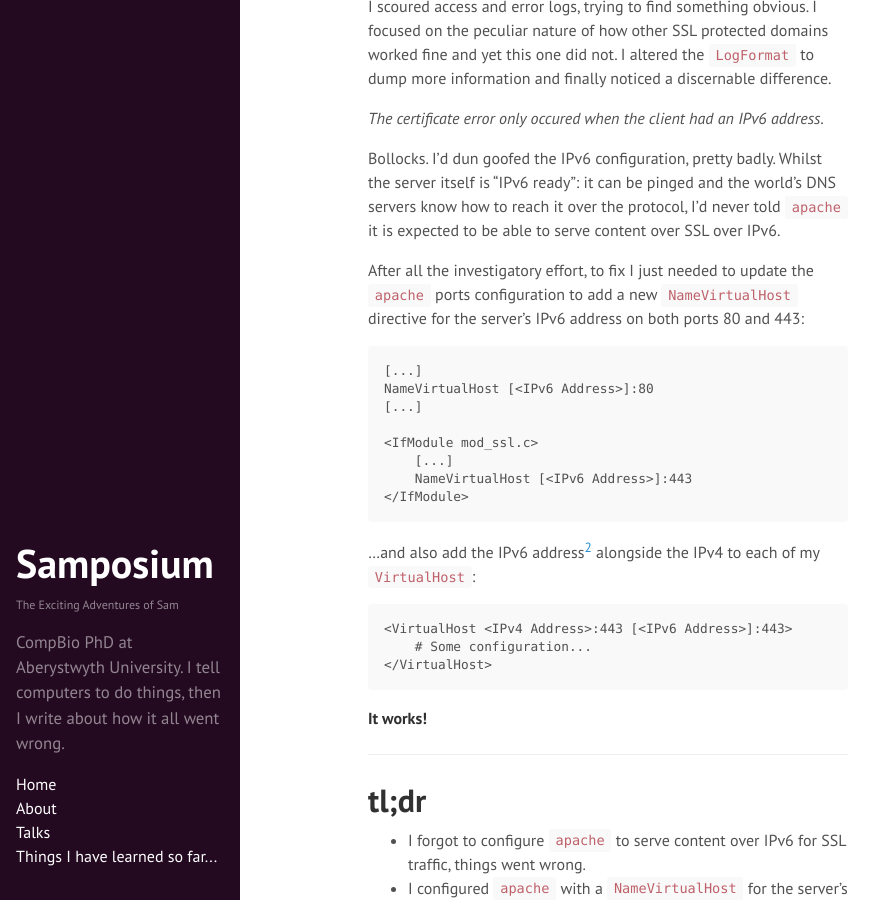
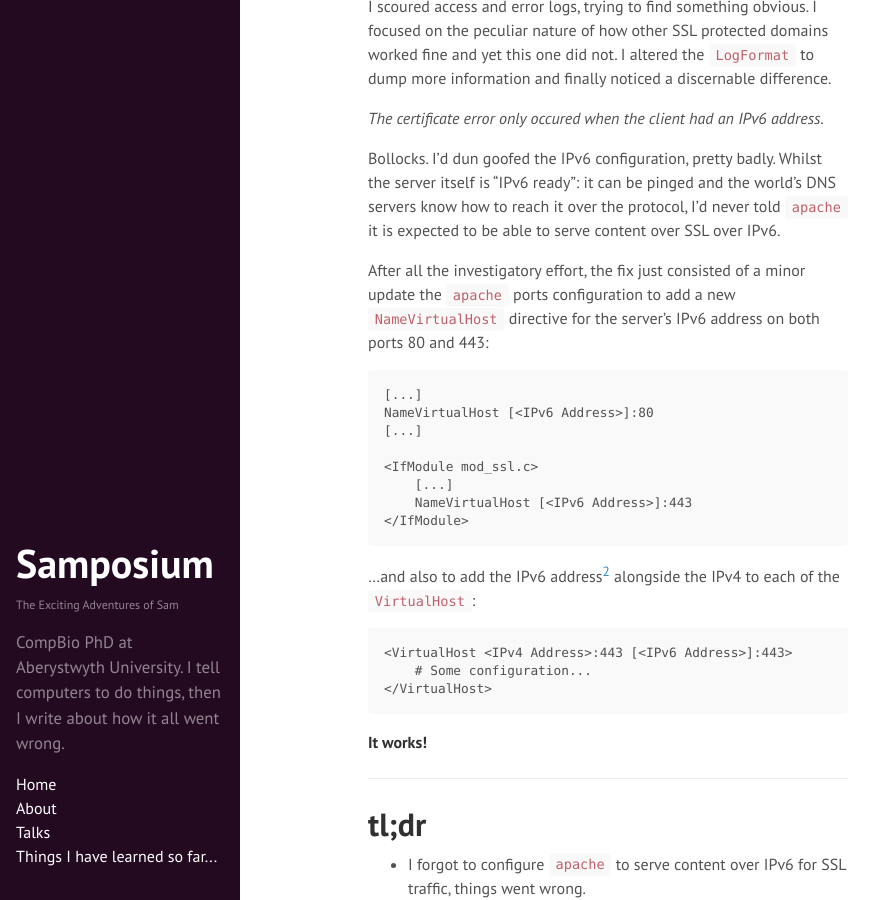
Before and after one commit to SamStudio8/samstudio8.github.io.off, a Jekyll site: the page built from _posts/2015-07-21-secure-six.md, in a window 1280 px wide and 900 px high, scrolled down 856 px. Shown: the whole window, without its empty margins (0-894 px from the left). Built offline with Jekyll 4.4.1, drawn with Linux system fonts in a browser that asks for light colours; Markdown is read by kramdown in place of the engine named in the settings; comment, search, counter and statistics services are not loaded.

Commit message:
Update 2015-07-21-secure-six.md

````diff
--- a/_posts/2015-07-21-secure-six.md
+++ b/_posts/2015-07-21-secure-six.md
@@ -38,7 +38,7 @@ Bollocks. I'd dun goofed the IPv6 configuration, pretty badly. Whilst the server
 "IPv6 ready": it can be pinged and the world's DNS servers know how to reach it over
 the protocol, I'd never told `apache` it is expected to be able to serve content over SSL over IPv6.
 
-After all the investigatory effort, to fix I just needed to update the `apache` ports configuration
+After all the investigatory effort, the fix just consisted of a minor update the `apache` ports configuration
 to add a new `NameVirtualHost` directive for the server's IPv6 address on both ports 80 and 443:
 
 ```
@@ -52,7 +52,7 @@ NameVirtualHost [<IPv6 Address>]:80
 </IfModule>
 ```
 
-...and also add the IPv6 address[^1] alongside the IPv4 to each of my `VirtualHost`:
+...and also to add the IPv6 address[^1] alongside the IPv4 to each of the `VirtualHost`:
 
 ```
 <VirtualHost <IPv4 Address>:443 [<IPv6 Address>]:443>
````
